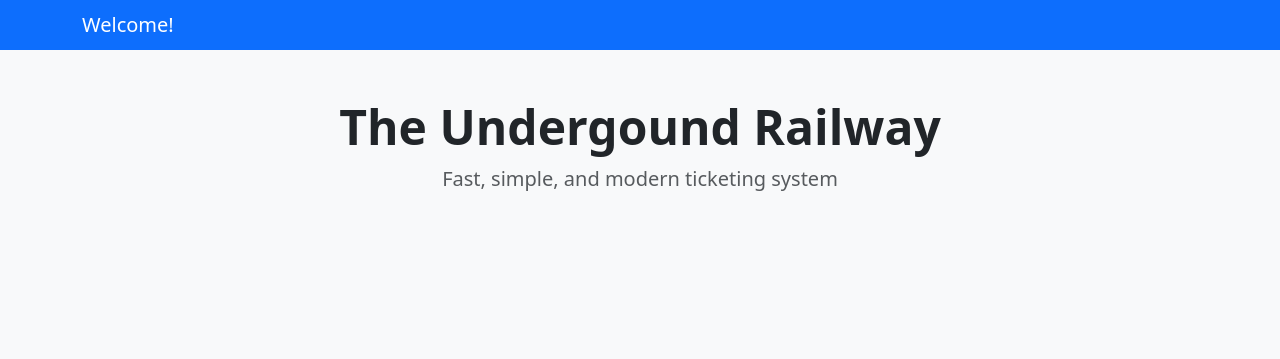
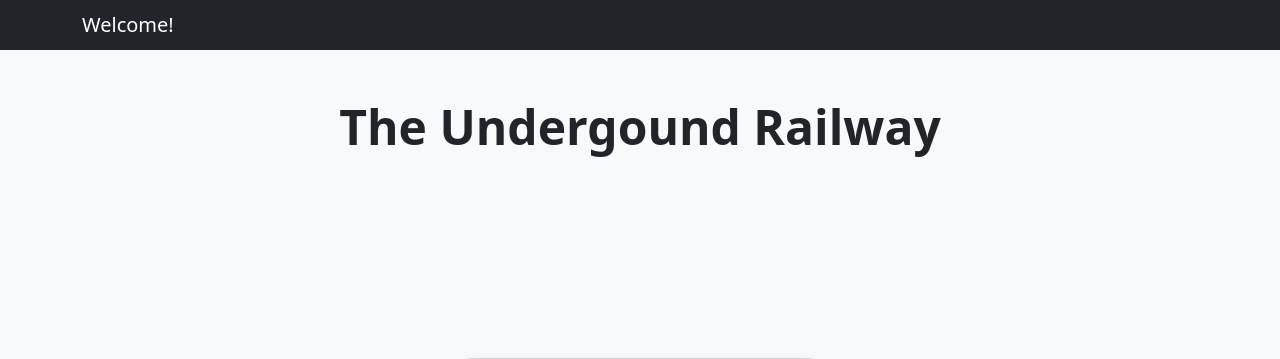
Before and after one commit to agentblack6000/backend-task-2, a Django app: a page that uses templates/base.html in a window 1280 px wide. Shown: the top 359 px of the page. Run offline with Django 5.2, Linux system fonts and the light colour scheme.

Commit message:
Update styling

```diff
--- a/passengers/templates/passengers/confirmation.html
+++ b/passengers/templates/passengers/confirmation.html
@@ -10,6 +10,7 @@
         <p class="text-center">The ticket is from: {{ ticket.start_station }} to {{ ticket.destination }}</p>
 
         <p class="text-center">An OTP has been sent to your email: {{ request.user.email }}</p>
+        <p class="text-center">Please check the spam folder</p>
         <p class="text-center">You will be redirected to the dashboard on succesful purchase.</p>
 
 
--- a/templates/base.html
+++ b/templates/base.html
@@ -11,7 +11,7 @@
   <body class="bg-light">
 
     <!-- Navbar -->
-    <nav class="navbar navbar-dark bg-primary">
+    <nav class="navbar navbar-dark bg-dark">
       <div class="container">
         <span class="navbar-brand mb-0 h1">
           Welcome!
@@ -23,7 +23,6 @@
     <div class="d-flex flex-column justify-content-start align-items-center vh-100 pt-5">
       <div class="text-center mb-4">
         <h1 class="display-5 fw-bold">The Undergound Railway</h1>
-        <p class="lead text-muted">Fast, simple, and modern ticketing system</p>
       </div>
 
       <!-- Content from child templates -->
```
